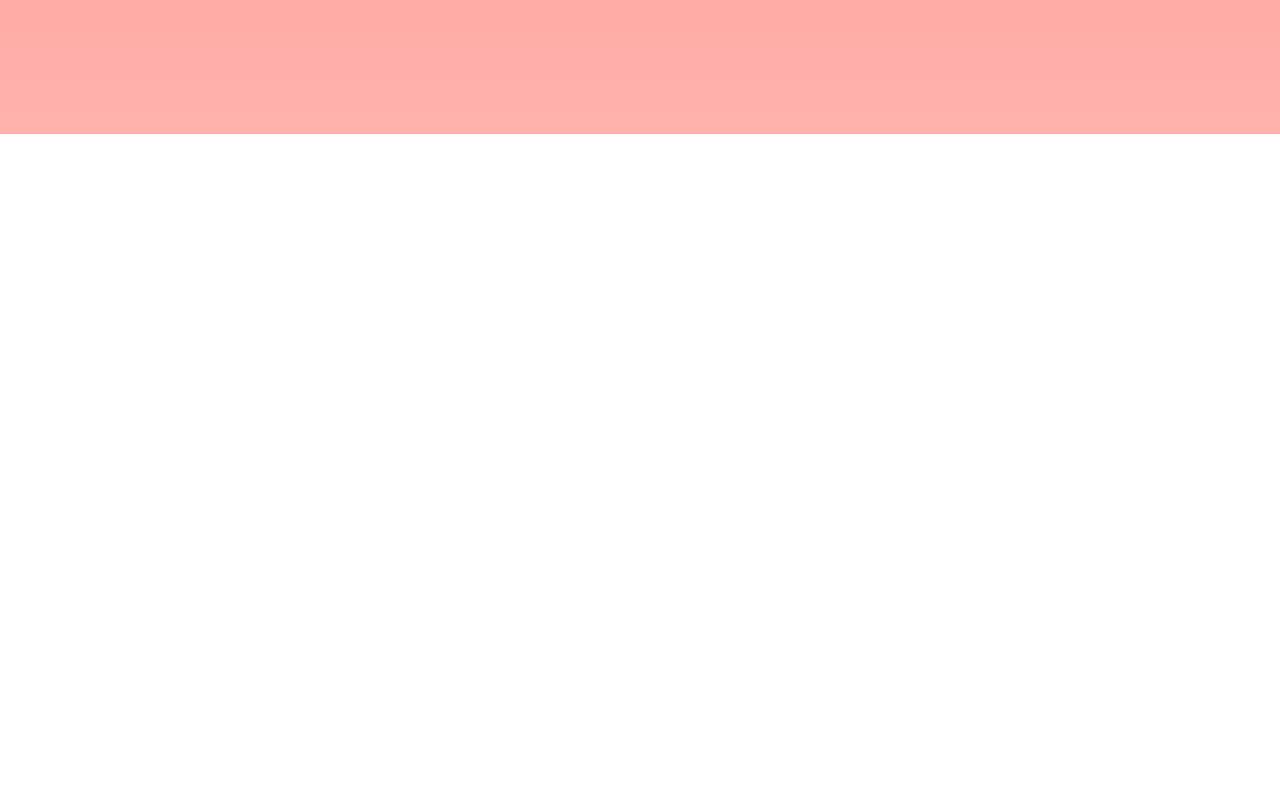
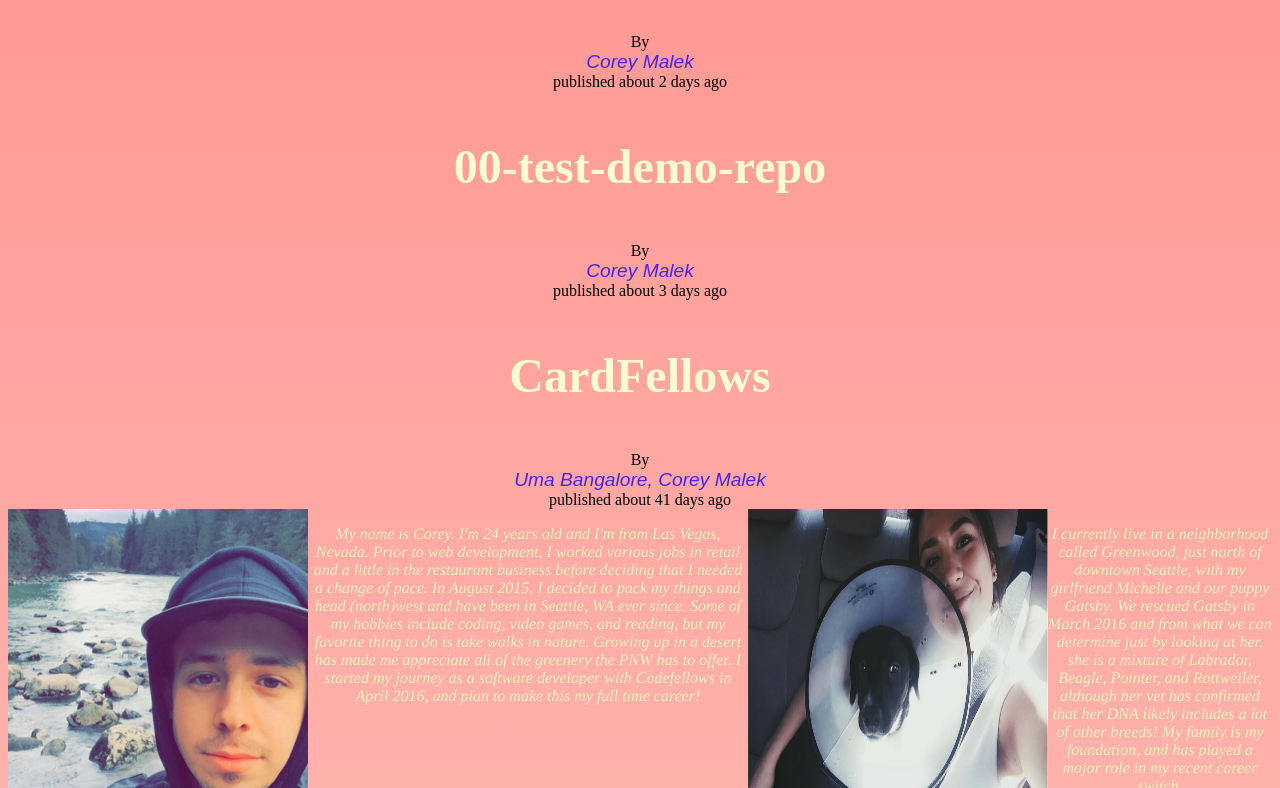
Before and after one commit to bitedgeco/portfolio-2, a plain HTML site: page index.html in a window 1280 px wide. Shown: the part 666-1454 px from the top of the page. Before the commit the page ends 800 px from the top, so only its background shows below. Drawn offline with nearby package versions, Linux system fonts and the light colour scheme; files that its build step writes are made by us from their sources; files whose address does not match are found by name.

Commit message:
added recent projects from newest to oldest

```diff
--- a/app.js
+++ b/app.js
@@ -1,25 +1,5 @@
-// $('.icon').on('click', function() {
-//   $(this).slideToggle();
-//   $(this).toggleClass('active');
-//   console.log('yes');
-// });
-// console.log('yes');
 
-$('.icon').on('click', function(){
-  $('ul').slideToggle('slow');
-  $(this).toggleClass('active');
-});
-
-var hamburger = $('.fa-bars').css('display');
-// console.log('yes');
-// if (hamburger == 'none') {
-//   $('.nav').css('display', 'inline');
-//   console.log('yes');
-// }
-
-if (!hamburger.localeCompare('none')) {
-  $('.nav').css('display', 'inline');
-  console.log('yes');
-}
-
-click.isDefaultPrevented();
+  $('.icon').on('click', function(){
+    $('.nav').slideToggle('slow');
+    $(this).toggleClass('active');
+  });
--- /dev/null
+++ b/app2.js
@@ -0,0 +1,34 @@
+var projects = [];
+
+function Repos (opts) {
+  this.title = opts.title;
+  this.author = opts.author;
+  this.authorUrl = opts.authorUrl;
+  this.publishedOn = opts.publishedOn;
+}
+
+Repos.prototype.toHtml = function () {
+  var $newProject = $('article.template').clone();
+  $newProject.find('h1.project-title').text(this.title);
+  $newProject.find('a.author-url').text(this.author);
+  $newProject.find('a.author-url').attr('href', this.authorUrl);
+  $newProject.find('time').attr('pubdate', this.publishedOn);
+  $newProject.find('time[pubdate]').attr('title', this.publishedOn);
+  $newProject.find('time').html('about ' + parseInt((new Date() - new
+  Date(this.publishedOn))/60/60/24/1000) + ' days ago');
+
+  $newProject.removeClass('template');
+  return $newProject;
+};
+
+ourLocalData.sort(function(a,b) {
+  return (new Date(b.publishedOn)) - (new Date(a.publishedOn));
+});
+
+ourLocalData.forEach(function(ele) {
+  projects.push(new Repos(ele));
+});
+
+projects.forEach(function(a) {
+  $('#repos').append(a.toHtml());
+});
--- a/css/layout.css
+++ b/css/layout.css
@@ -23,3 +23,7 @@ a:visited {
   position: absolute;
   left: 1%;
 }
+
+.template {
+  display: none;
+}
--- a/css/module.css
+++ b/css/module.css
@@ -10,7 +10,7 @@
   }
 
   .nav {
-    display: inline;
+    display: block !important;
   }
 
   .desktop {
@@ -37,3 +37,15 @@
   }
 
 }
+
+@media only screen and (max-width: 770px) {
+
+  .nav {
+    display: none;
+  }
+
+
+
+
+
+}
--- /dev/null
+++ b/githubRepos.js
@@ -0,0 +1,26 @@
+var ourLocalData = [
+  {
+    title: '02-jquery-and-the-dom',
+    author: 'Corey Malek',
+    authorUrl: 'https://github.com/coreymalek/02-jquery-and-the-dom',
+    publishedOn: '2016-7-12',
+  },
+  {
+    title: '01-mobile-first',
+    author: 'Corey Malek',
+    authorUrl: 'https://github.com/coreymalek/01-mobile-first',
+    publishedOn: '2016-7-11',
+  },
+  {
+    title: '00-test-demo-repo',
+    author: 'Corey Malek',
+    authorUrl: 'https://github.com/coreymalek/00-test-repo-demo',
+    publishedOn: '2016-7-10',
+  },
+  {
+    title: 'CardFellows',
+    author: 'Uma Bangalore, Corey Malek',
+    authorUrl: 'https://github.com/TartarSauce/cardfellows',
+    publishedOn: '2016-6-02',
+  }
+];
--- a/index.html
+++ b/index.html
@@ -26,6 +26,17 @@
         </ul>
 
       </header>
+      <section id="repos">
+        <article class="template">
+          <header>
+            <h1 class="project-title">Title</h1>
+            <div class="byline">
+              By <address><a class="author-url" href="">Author Name</a></address>
+              published <time pubdate datetime="2000-01-01">Publish Time</time>
+            </div>
+          </header>
+        </article>
+      </section>
       <section class="desktop">
         <div class="me">
           <div class="selfie">
@@ -43,6 +54,8 @@
       </section>
 
       <script src="https://code.jquery.com/jquery-2.2.4.min.js"   integrity="sha256-BbhdlvQf/xTY9gja0Dq3HiwQF8LaCRTXxZKRutelT44="   crossorigin="anonymous"></script>
+      <script rel="text/javascript" src="githubRepos.js"></script>
+      <script rel="text/javascript" src="app2.js"></script>
       <script rel="text/javascript" src="app.js"></script>
       </body>
       </html>
```
